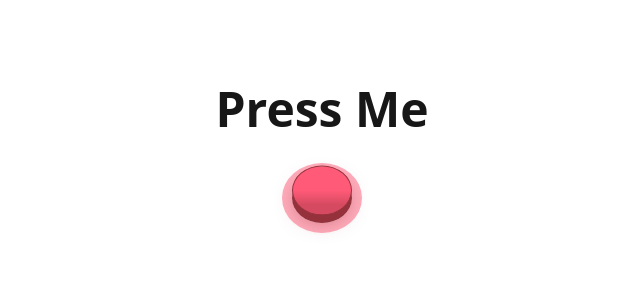
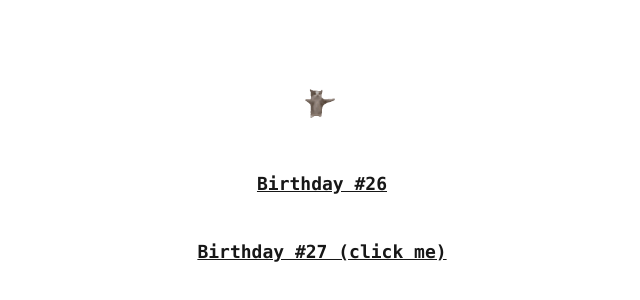
Before and after one commit to suskarkhy/birthday-website, a Next.js app: page / in a window 1280 px wide. Shown: the part 234-534 px from the top of the page, without its empty margins (318-958 px from the left). Built offline with nearby package versions, Linux system fonts and the light colour scheme.

Commit message:
Add age-based page and utility for age suffix; update layout with footer

```diff
--- /dev/null
+++ b/src/app/[age]/page.tsx
@@ -0,0 +1,13 @@
+import React from "react";
+
+const page = ({ params: { age } }: { params: { age: string } }) => {
+  const AgeComponent = React.lazy(() => import(`@/components/age/Age${age}`));
+
+  return (
+    <React.Suspense fallback={<div>Loading...</div>}>
+      <AgeComponent />
+    </React.Suspense>
+  );
+};
+
+export default page;
--- a/src/app/layout.tsx
+++ b/src/app/layout.tsx
@@ -13,7 +13,14 @@ export default function RootLayout({
 }>) {
   return (
     <html lang="en">
-      <body className={`font-sans`}>{children}</body>
+      <body className={`font-sans`}>
+        {children}
+
+        <div className="fixed bottom-2 -translate-x-1/2 left-1/2 text-center text-white font-light w-full">
+          ©{new Date().getFullYear()} all rights reserved to Christiena Gamal
+          Shehata
+        </div>
+      </body>
     </html>
   );
 }
--- a/src/app/page.tsx
+++ b/src/app/page.tsx
@@ -1,70 +1,31 @@
-"use client";
-import Button from "@/components/Button";
-import { Fireworks } from "@fireworks-js/react";
-import { useRef, useState } from "react";
+import Link from "next/link";
+import Image from "next/image";
+
 export default function Home() {
-  const [show, setShow] = useState(false);
-  const audioRef = useRef<HTMLAudioElement>(null);
-
-  // take year of birth and calculate age
-  const yearOfBirth = 1998;
-  const currentYear = new Date().getFullYear();
-  const age = currentYear - yearOfBirth;
-
-  // get the last digit of the age to determine the suffix
-  const lastDigit = age % 10;
-  let suffix = "";
-
-  switch (lastDigit) {
-    case 1:
-      suffix = "st";
-      break;
-    case 2:
-      suffix = "nd";
-      break;
-    case 3:
-      suffix = "rd";
-      break;
-    default:
-      suffix = "th";
-  }
-
-  const showOnClick = () => {
-    setShow(true);
-    if (audioRef.current) {
-      audioRef.current.play();
-    }
-  };
+  const links = [
+    { label: "Birthday #26", href: "/26" },
+    {
+      label: "Birthday #27 (click me)",
+      href: "/27",
+    },
+  ];
 
   return (
-    <div className="flex flex-col gap-10 w-full h-lvh items-center justify-around p-5 text-center">
-      {!show && <div></div>}
-      {show && <Fireworks className="h-full w-full absolute" />}
-      <div className="flex items-center justify-center w-full">
-        {show && (
-          <h1 className="text-6xl font-bold font-mono">
-            Happy {age + suffix} Birthday Chris 🎉
-          </h1>
-        )}
-
-        {!show && <Button onClick={showOnClick} />}
-      </div>
-
-      <audio ref={audioRef}>
-        <source src="/song.mp3" type="audio/mpeg" />
-      </audio>
-
-      {show && (
-        <div className="flex items-center justify-center flex-col-reverse sm:flex-row">
-          <img src="/cat-kiss.gif" alt="cat" />
-          <img src="/yippie.gif" alt="cat" />
-          <img src="/metalCat.gif" alt="cat" className="w-2/3" />
-        </div>
-      )}
-      <div className="text-white font-light">
-        ©{new Date().getFullYear()} all rights reserved to Christiena Gamal
-        Shehata
-      </div>
+    <div className="flex flex-col items-center justify-center h-lvh gap-10">
+      <Image
+        width={10}
+        height={10}
+        src="/yippie.gif"
+        alt="cat"
+        className="w-16"
+      />
+      {links.map((link) => (
+        <Link href={link.href} key={link.href}>
+          <div className="text-lg underline cursor-pointer font-mono font-bold">
+            {link.label}
+          </div>
+        </Link>
+      ))}
     </div>
   );
 }
--- /dev/null
+++ b/src/components/age/Age26.tsx
@@ -0,0 +1,54 @@
+"use client";
+import Fireworks from "@fireworks-js/react";
+import React, { useRef, useState } from "react";
+import Button from "../Button";
+import Image from "next/image";
+import { getAgeSuffix } from "@/utils";
+
+const Age26 = () => {
+  const [show, setShow] = useState(false);
+  const audioRef = useRef<HTMLAudioElement>(null);
+
+  const age = 26;
+
+  const showOnClick = () => {
+    setShow(true);
+    if (audioRef.current) {
+      audioRef.current.play();
+    }
+  };
+
+  return (
+    <div className="flex flex-col gap-10 w-full h-lvh items-center justify-around p-5 text-center">
+      {!show && <div></div>}
+      {show && <Fireworks className="h-full w-full absolute" />}
+      <div className="flex items-center justify-center w-full">
+        {show && (
+          <h1 className="text-6xl font-bold font-mono">
+            Happy {age + getAgeSuffix(age)} Birthday Chris 🎉
+          </h1>
+        )}
+
+        {!show && <Button onClick={showOnClick} />}
+      </div>
+      <audio ref={audioRef}>
+        <source src="/song.mp3" type="audio/mpeg" />
+      </audio>
+      {show && (
+        <div className="flex items-center justify-center flex-col-reverse sm:flex-row">
+          <Image width={200} height={200} src="/cat-kiss.gif" alt="cat" />
+          <Image width={200} height={200} src="/yippie.gif" alt="cat" />
+          <Image
+            width={200}
+            height={200}
+            src="/metalCat.gif"
+            alt="cat"
+            className="w-2/3"
+          />
+        </div>
+      )}
+    </div>
+  );
+};
+
+export default Age26;
--- /dev/null
+++ b/src/utils.ts
@@ -0,0 +1,14 @@
+export function getAgeSuffix(age: number) {
+  const lastDigit = age % 10;
+
+  switch (lastDigit) {
+    case 1:
+      return "st";
+    case 2:
+      return "nd";
+    case 3:
+      return "rd";
+    default:
+      return "th";
+  }
+}
```
